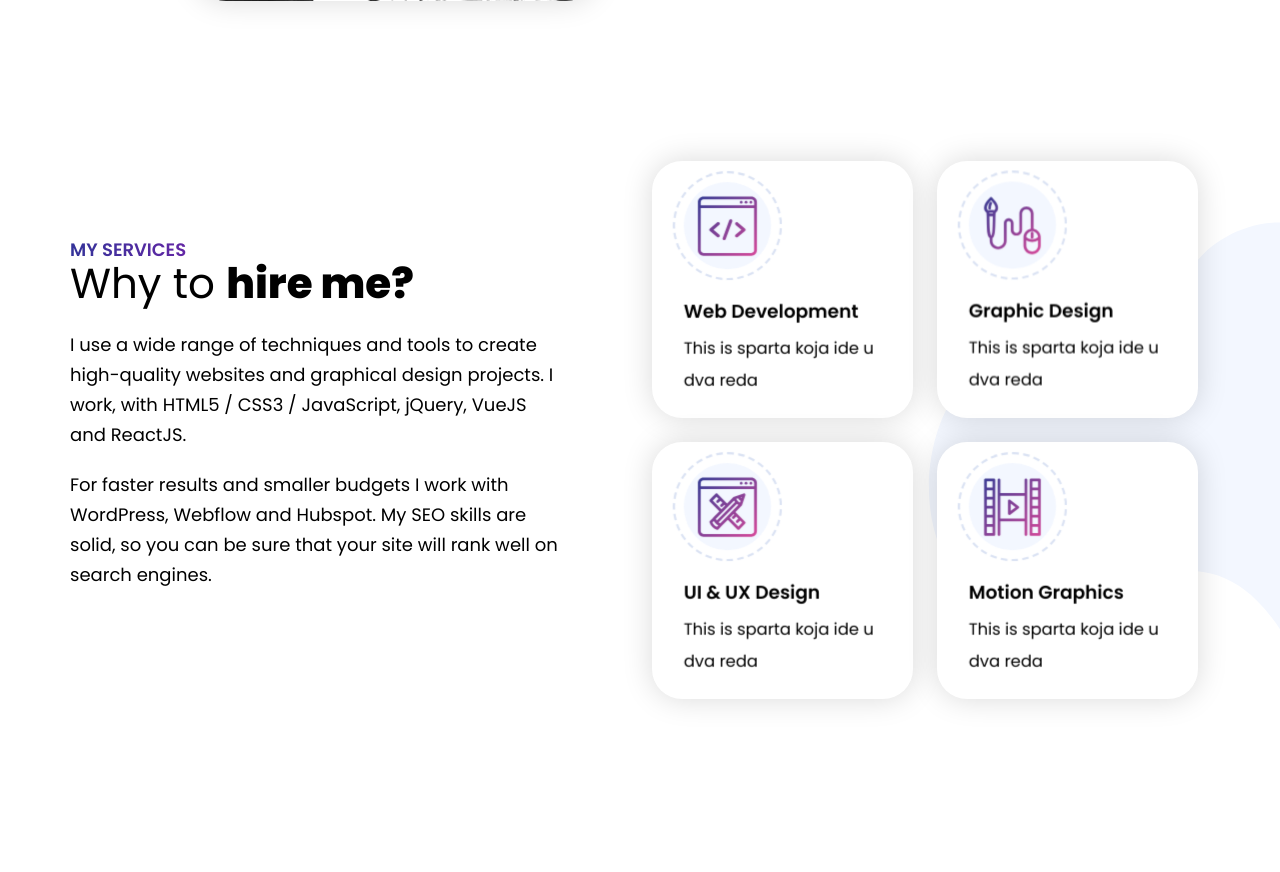
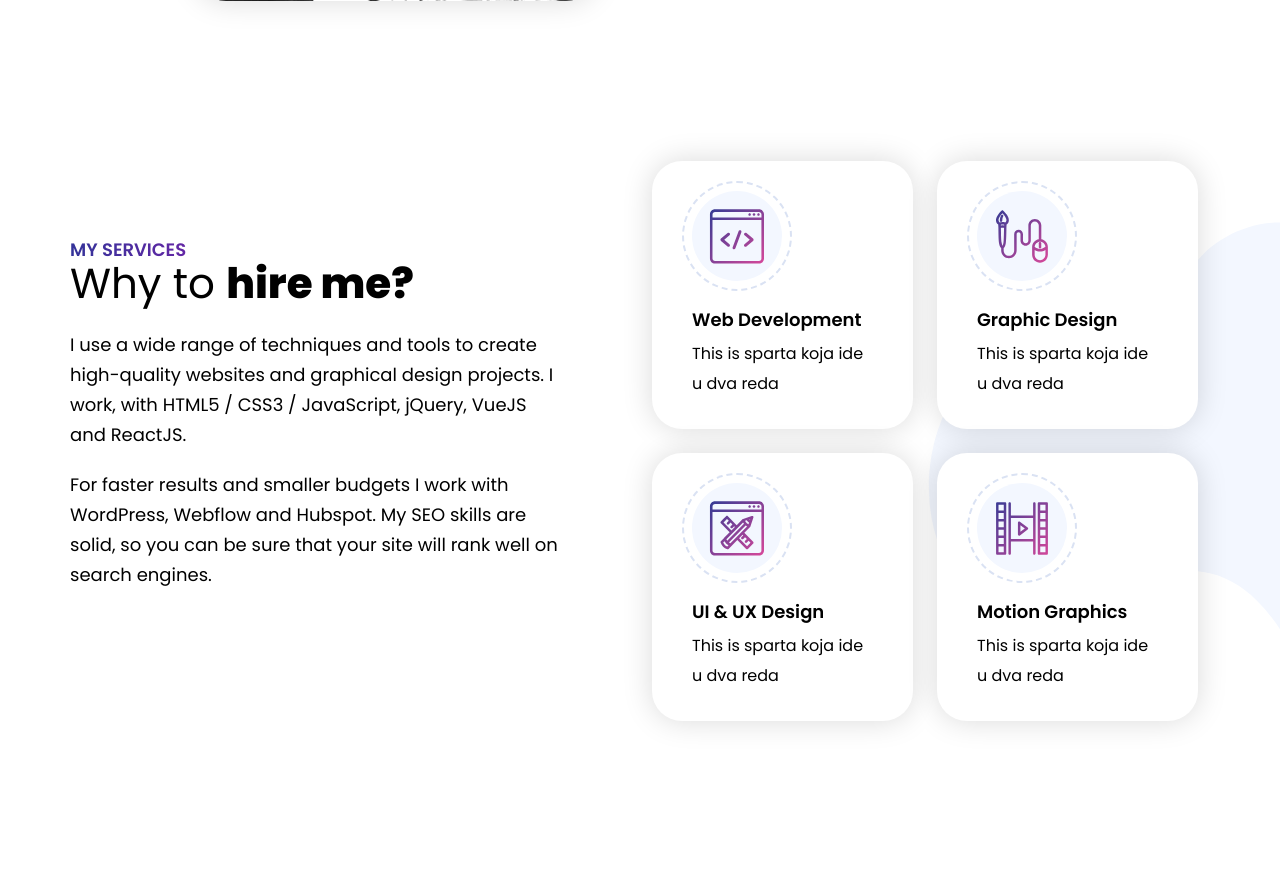
Before and after one commit to milanche7395/milan, a PHP site: page / in a window 1280 px wide. Shown: the part 1487-2359 px from the top of the page. Run offline with PHP 8.4, Linux system fonts and the light colour scheme; some libraries are stand-ins or nearby versions.

Commit message:
modified:   dist/css/main.min.css 	modified:   dist/css/main.min.css.map 	modified:   index.php 	modified:   js/script.js 	modified:   scss/main.scss

```diff
--- a/index.php
+++ b/index.php
@@ -294,7 +294,7 @@ if(isset($_POST['button']))
                 </div>
                 <div class="col-md-6">
                     <div class="row">
-                        <div class="col-md-6 mb-4 hover">
+                        <div class="col-md-6 mb-4">
                             <div class="item">
                                 <div class="icon-img">
                                     <img class="img-fluid" src="img/service-1.svg" alt="What I can do for you">
@@ -305,7 +305,7 @@ if(isset($_POST['button']))
                                 </div>
                             </div>
                         </div>
-                        <div class="col-md-6 hover">
+                        <div class="col-md-6">
                             <div class="item">
                                 <div class="icon-img">
                                     <img class="img-fluid" src="img/service-3.svg" alt="Applicatitions I'm fluent in">
@@ -318,7 +318,7 @@ if(isset($_POST['button']))
                         </div>
                     </div>
                     <div class="row">
-                        <div class="col-md-6 hover">
+                        <div class="col-md-6">
                             <div class="item">
                                 <div class="icon-img">
                                     <img class="img-fluid" src="img/service-2.svg" alt="What you can expect">
@@ -329,7 +329,7 @@ if(isset($_POST['button']))
                                 </div>
                             </div>
                         </div>
-                        <div class="col-md-6 hover">
+                        <div class="col-md-6">
                             <div class="item">
                                 <div class="icon-img">
                                     <img class="img-fluid" src="img/service-4.svg" alt="What you can expect">
--- a/js/script.js
+++ b/js/script.js
@@ -139,17 +139,6 @@ $('.button-social').click(function () {
     $(".social-holder").toggleClass('active');
 });
 
-/* 3D Hover */
-$(".hover").hover3d({
-	selector: ".item",
-    sensitivity: 10,
-});
-
-$(".thumb").hover3d({
-	selector: ".item",
-    sensitivity: 10,
-});
-
 /* Disabled Right Click */
 
 /*$("body").contextmenu(function () {
--- a/scss/main.scss
+++ b/scss/main.scss
@@ -1064,7 +1064,7 @@ header {
         }
 
         h3 {
-            font-size: 17px;
+            font-size: 18px;
             font-weight: 600;
             margin-bottom: 10px;
         }
@@ -1076,14 +1076,10 @@ header {
             background: $light;
             position: relative;
 
-            .item-content {
-                transform: translateZ(42px);
-            }
-
             .icon-img {
                 margin-bottom: 30px;
-                width: 80px;
-                height: 80px;
+                width: 90px;
+                height: 90px;
                 background: #f3f7ff;
                 border-radius: 100vmax;
                 display: flex;
@@ -1091,12 +1087,11 @@ header {
                 align-items: center;
                 position: relative;
                 z-index: 2;
-                transform: translateZ(42px);
 
                 &:before {
                     content: '';
-                    width: 100px;
-                    height: 100px;
+                    width: 110px;
+                    height: 110px;
                     position: absolute;
                     top: -10px;
                     left: -10px;
@@ -1113,7 +1108,7 @@ header {
             }
 
             p {
-                font-size: 15px;
+                font-size: 16px;
                 margin-bottom: 0;
             }
         }
```
Also changed, not shown: dist/css/main.min.css, 1 other file.
